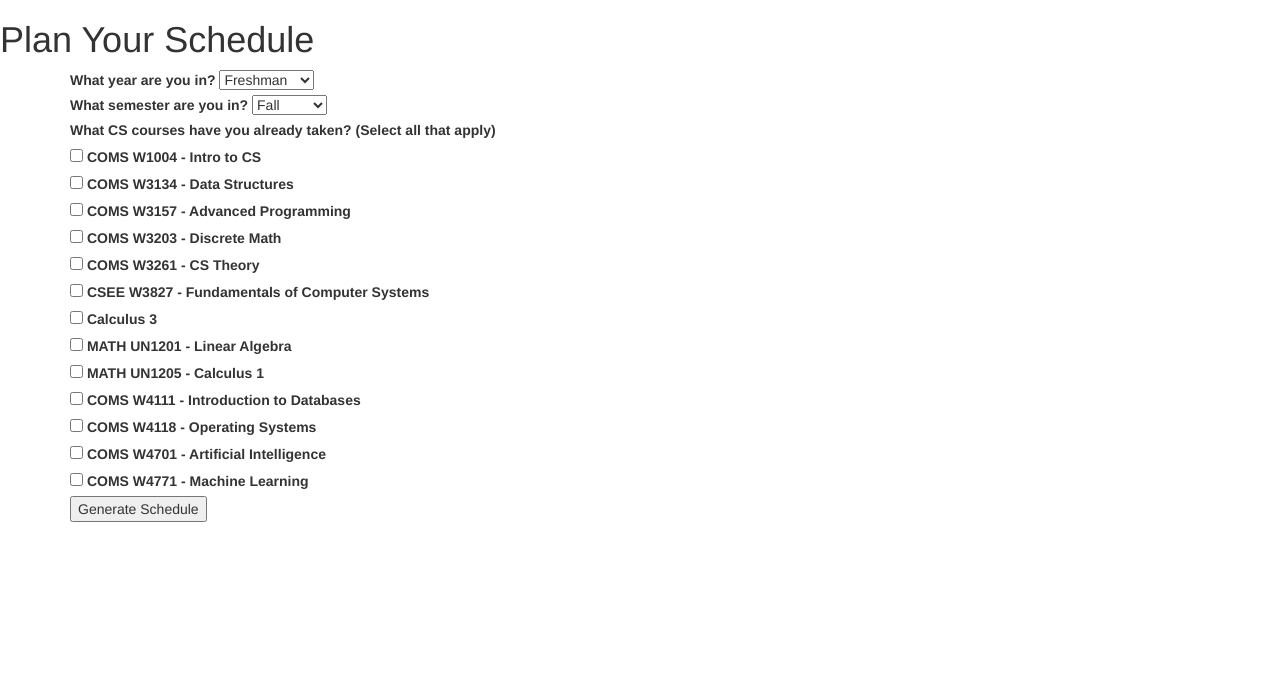
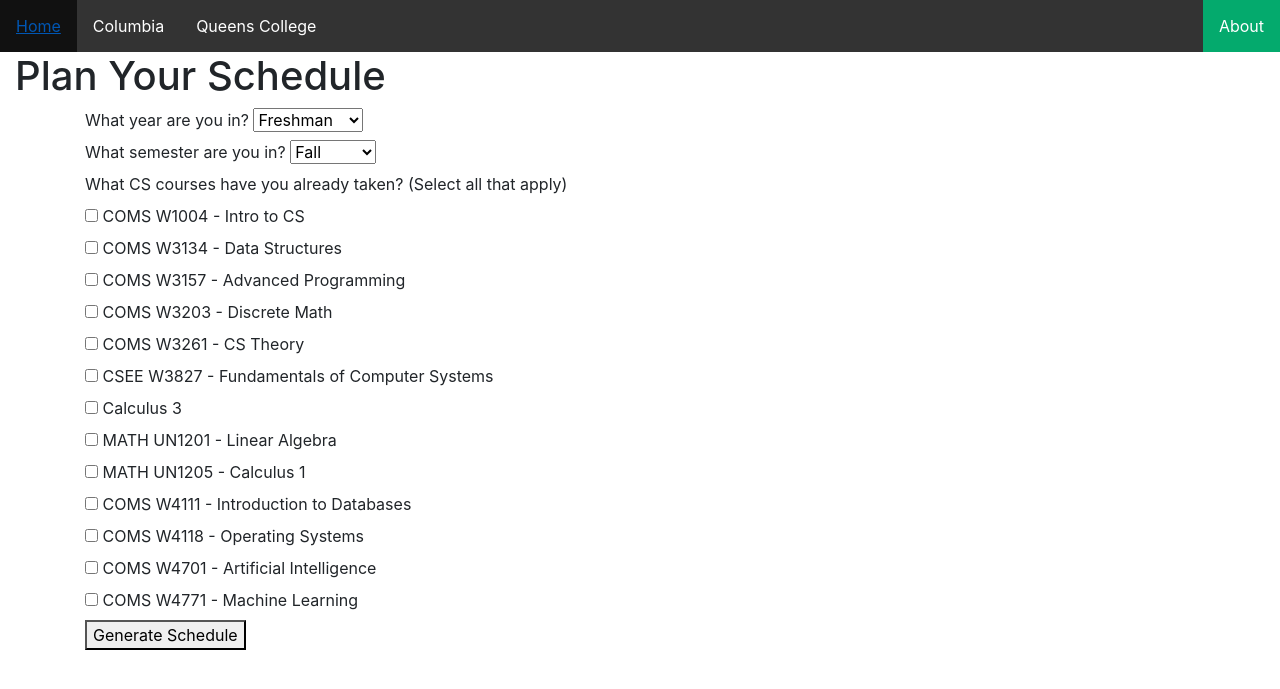
Before and after one commit to fcamaraa/CourseMap, a Flask app: page /columbia in a window 1280 px wide. Shown: the top 689 px of the page. Run offline with Flask 3, Linux system fonts and the light colour scheme; some libraries are stand-ins or nearby versions.

Commit message:
Added navbar

```diff
--- a/templates/columbia.html
+++ b/templates/columbia.html
@@ -1,14 +1,13 @@
+{% extends "layout.html" %}
+
+{% block content %}
+
 <!DOCTYPE html>
 <html lang="en">
   <head>
     <meta charset="UTF-8" />
     <meta name="viewport" content="width=device-width, initial-scale=1.0" />
-    <link
-    rel="stylesheet"
-    href="https://maxcdn.bootstrapcdn.com/bootstrap/3.4.1/css/bootstrap.min.css"
-  />
-  <script src="https://ajax.googleapis.com/ajax/libs/jquery/3.7.1/jquery.min.js"></script>
-  <script src="https://maxcdn.bootstrapcdn.com/bootstrap/3.4.1/js/bootstrap.min.js"></script>
+
     <title>Plan Your Schedule</title>
     <style>
       .checkbox-container {
@@ -153,3 +152,5 @@
     }
   </script>
 </html>
+
+{% endblock %}
--- /dev/null
+++ b/templates/layout.html
@@ -0,0 +1,62 @@
+<!DOCTYPE html>
+<html lang="en">
+  <head>
+    <meta charset="UTF-8" />
+    <meta name="viewport" content="width=device-width, initial-scale=1.0" />
+    <title>Document</title>
+    <script src="http://code.jquery.com/jquery-3.3.1.min.js"></script>
+    <script src="https://code.jquery.com/ui/1.12.0/jquery-ui.min.js"></script>
+    <link
+      rel="stylesheet"
+      href="http://code.jquery.com/ui/1.12.1/themes/base/jquery-ui.css"
+    />
+
+    <!-- Bootstrap CSS -->
+    <link
+      rel="stylesheet"
+      href="https://stackpath.bootstrapcdn.com/bootstrap/4.2.1/css/bootstrap.min.css"
+    />
+    <script src="https://stackpath.bootstrapcdn.com/bootstrap/4.2.1/js/bootstrap.min.js"></script>
+
+    <link rel="stylesheet" href="{{url_for('static', filename='main.css')}}" />
+  </head>
+  <body>
+    <ul>
+      <li><a href="/">Home</a></li>
+      <li><a href="/columbia">Columbia</a></li>
+      <li><a href="/queens_college">Queens College</a></li>
+      <li style="float: right"><a class="active" href="#about">About</a></li>
+    </ul>
+    <div class="container-fluid">{% block content %} {% endblock %}</div>
+  </body>
+</html>
+
+<style>
+  ul {
+    list-style-type: none;
+    margin: 0;
+    padding: 0;
+    overflow: hidden;
+    background-color: #333;
+  }
+
+  li {
+    float: left;
+  }
+
+  li a {
+    display: block;
+    color: white;
+    text-align: center;
+    padding: 14px 16px;
+    text-decoration: none;
+  }
+
+  li a:hover:not(.active) {
+    background-color: #111;
+  }
+
+  .active {
+    background-color: #04aa6d;
+  }
+</style>
```
Also changed, not shown: templates/queens_college.html (+5 -6 lines).
